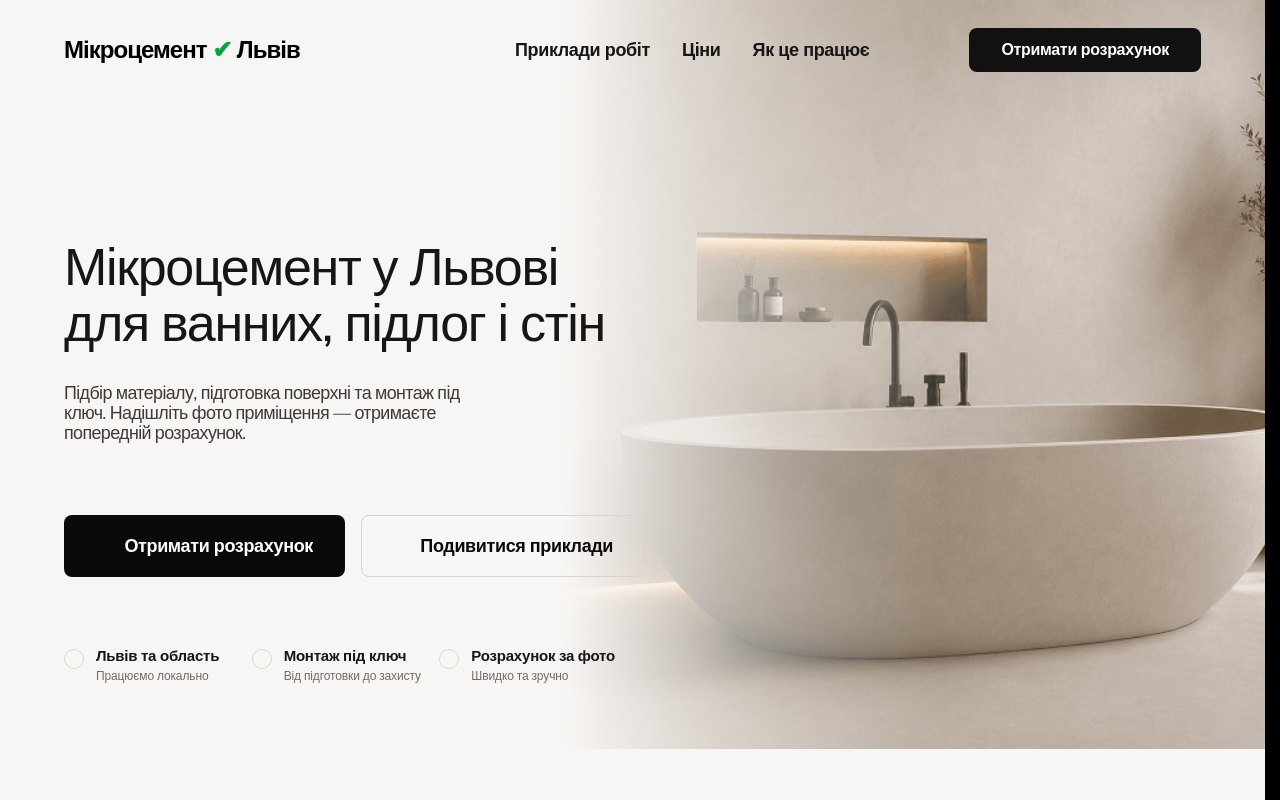
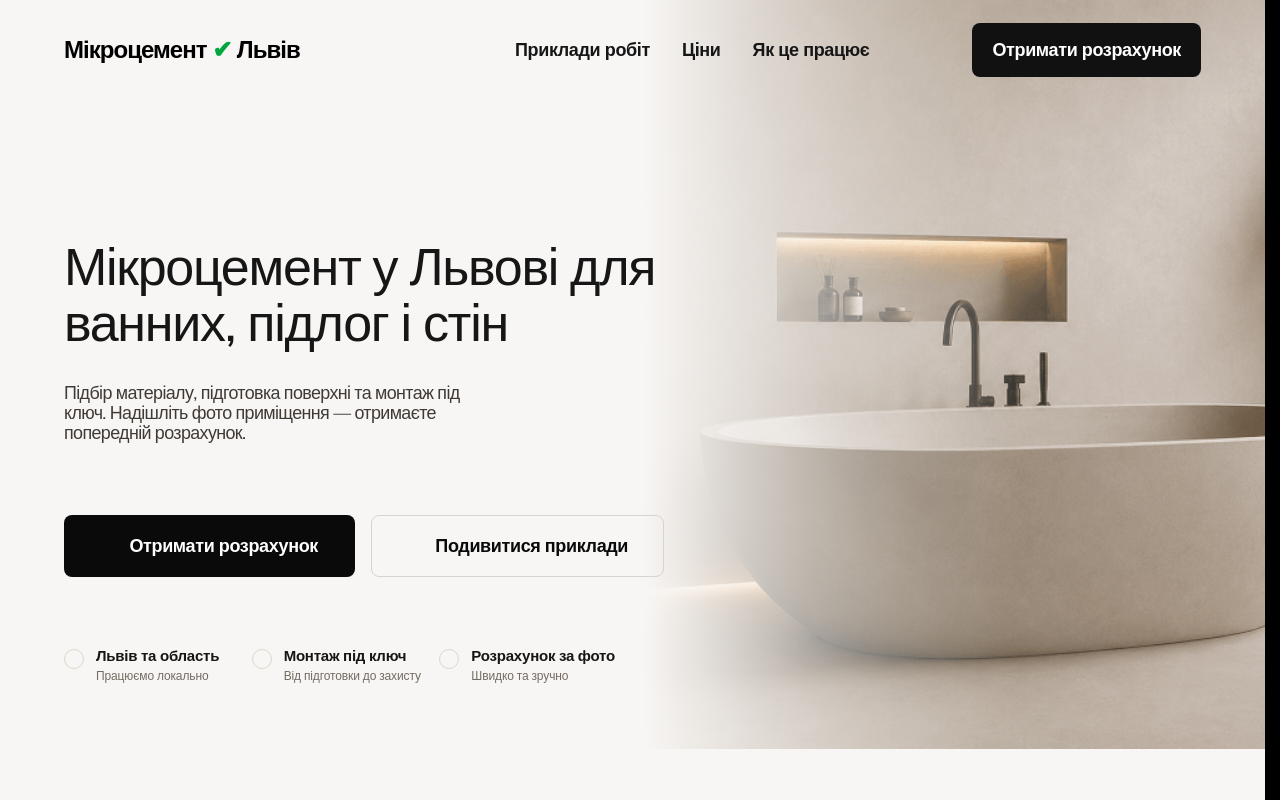
Before and after one commit to Sashko-kapillar/leadgen-microcement-lviv, a React (Vite) app: page / in a window 1280 px wide. Shown: the top 800 px of the page. Built offline with nearby package versions, Linux system fonts and the light colour scheme.

Commit message:
fix header and benefits layout issues

```diff
--- a/src/components/Footer/Footer.tsx
+++ b/src/components/Footer/Footer.tsx
@@ -6,10 +6,10 @@ const Footer = ({ onPolicyClick }: FooterProps) => {
   const currentYear = new Date().getFullYear()
 
   return (
-    <footer className="xs:pb-[7px] 1xl:pb-14.5 4xl:pb-17 w-full pb-18.5 lg:pb-5">
+    <footer className="xs:pb-[7px] 4xl:pb-17 w-full pb-18.5 lg:pb-5 xl:pb-14.5">
       <div className="section">
         <div className="xs:pb-17 4xl:pb-6.5 pt-0 pb-0 lg:pb-5">
-          <div className="1xl:justify-none xs:mb-15 4xl:mb-15 mb-10.5 flex flex-row justify-between lg:mb-8">
+          <div className="xl:justify-none xs:mb-15 4xl:mb-15 mb-10.5 flex flex-row justify-between lg:mb-8">
             <div className="xs:gap-x-1.5 4xl:gap-x-3 flex flex-row items-start gap-x-[5px] lg:gap-x-2.5">
               <a href="/" className="flex gap-1.5">
                 <span className="sr-only">Повернутись на головну</span>
@@ -98,7 +98,7 @@ const Footer = ({ onPolicyClick }: FooterProps) => {
             </div>
 
             <div className="4xl:flex-row flex flex-col lg:w-1/2">
-              <div className="4xl:order-2 xs:mb-9.5 4xl:mb-0 1xl:whitespace-nowrap mb-11 flex flex-row lg:mb-8">
+              <div className="4xl:order-2 xs:mb-9.5 4xl:mb-0 mb-11 flex flex-row lg:mb-8 xl:whitespace-nowrap">
                 <a
                   href="#"
                   className="text-mountain-mist hover:text-tangerine group-focus:tangerine text-lg/[126%] tracking-[-0.03em] underline transition-colors duration-300"
@@ -111,7 +111,7 @@ const Footer = ({ onPolicyClick }: FooterProps) => {
                 </a>
               </div>
 
-              <div className="1xl:max-w-[280px] 4xl:mr-24 flex flex-col gap-4 lg:max-w-[296px]">
+              <div className="4xl:mr-24 flex flex-col gap-4 lg:max-w-[296px] xl:max-w-[280px]">
                 <p className="text-mountain-mist leading-[120%] font-medium">
                   © 2003–{currentYear} ТОВ «MBK МАШ»
                 </p>
--- a/src/components/Header/Header.tsx
+++ b/src/components/Header/Header.tsx
@@ -17,7 +17,7 @@ const Header = ({ isPrivacy = false, onShowHome }: HeaderProps) => {
   return (
     <>
       <header className="relative top-2 z-100 w-full bg-transparent lg:top-4">
-        <div className="1xl:py-0 section-container flex h-14 items-center justify-between gap-4 md:h-17">
+        <div className="section-container flex h-14 items-center justify-between gap-4 md:h-17 xl:py-0">
           <a href="/" className="flex py-2 md:py-4 lg:w-1/3">
             <span className="text- text-logo text-black md:not-sr-only">
               Мікроцемент <span className="text-green-600">✔</span> Львів
@@ -42,7 +42,7 @@ const Header = ({ isPrivacy = false, onShowHome }: HeaderProps) => {
                   type="button"
                   label="Отримати розрахунок"
                   variant="primary"
-                  className="text-cta-text 1xl:text-[18px]/[1] 1xl:py-4.5 1xl:px-5 bg-cta hover:bg-accent hidden border-none px-8 py-3.5 text-base/[100%] font-semibold backdrop-blur-[5px] md:flex"
+                  className="text-cta-text bg-cta hover:bg-accent hidden border-none px-8 py-3.5 text-base/[100%] font-semibold backdrop-blur-[5px] md:flex xl:px-5 xl:py-4.5 xl:text-[18px]/[1]"
                 />
                 {/* {!isBurgerMenuOpen && (
                   <SmartButton
@@ -50,7 +50,7 @@ const Header = ({ isPrivacy = false, onShowHome }: HeaderProps) => {
                     // onClick={() => setOpenBookModal(true)}
                     label="Отримати консультацію"
                     variant="primary"
-                    className="xs:flex text-star-dust border-star-dust 1xl:text-[18px]/[1] 1xl:py-4.5 1xl:px-5 bg-woodsmoke-black/50 hidden px-3 py-[15px] text-base/[100%] font-semibold backdrop-blur-[5px]"
+                    className="xs:flex text-star-dust border-star-dust xl:text-[18px]/[1] xl:py-4.5 xl:px-5 bg-woodsmoke-black/50 hidden px-3 py-[15px] text-base/[100%] font-semibold backdrop-blur-[5px]"
                   />
                 )}*/}
 
--- a/src/components/Hero/Hero.tsx
+++ b/src/components/Hero/Hero.tsx
@@ -23,8 +23,8 @@ const Hero = () => {
   return (
     <section className="bg-page relative mt-8 overflow-hidden lg:-mt-17">
       <div className="section-container relative z-10 flex flex-col items-center pb-0 lg:grid lg:min-h-[calc(100svh-72px)] lg:grid-cols-[0.9fr_1.1fr] lg:gap-10 lg:pt-0 lg:pb-16">
-        <div className="1xl:min-w-150 relative z-10 flex flex-col items-center lg:min-w-[580px] lg:items-start">
-          <h1 className="text-hero 1xl:max-w-200 max-w-[clamp(320px,calc(223.2px+23.05vw),400px)] tracking-tight md:max-w-[540px] lg:mt-60 lg:max-w-[720px] lg:min-w-140 lg:text-start">
+        <div className="relative z-10 flex flex-col items-center lg:min-w-[580px] lg:items-start xl:min-w-150">
+          <h1 className="text-hero max-w-[clamp(320px,calc(223.2px+23.05vw),400px)] tracking-tight md:max-w-[540px] lg:mt-60 lg:max-w-[720px] lg:min-w-140 lg:text-start xl:max-w-200">
             Мікроцемент у Львові для ванних, підлог і стін
           </h1>
 
@@ -79,7 +79,7 @@ const Hero = () => {
         </div>
       </div>
 
-      <div className="1xl:right-[clamp(-240px,calc(45.71px-12.29vw),-120px)] relative mt-10 h-[clamp(360px,75vw,620px)] w-full overflow-hidden lg:absolute lg:inset-y-0 lg:right-[clamp(-120px,calc(255.38px-22.85vw),-40px)] lg:mt-0 lg:h-full lg:w-[58vw]">
+      <div className="relative mt-10 h-[clamp(360px,75vw,620px)] w-full overflow-hidden lg:absolute lg:inset-y-0 lg:right-[clamp(-120px,calc(255.38px-22.85vw),-40px)] lg:mt-0 lg:h-full lg:w-[58vw] xl:right-[clamp(-240px,calc(45.71px-12.29vw),-120px)]">
         <img
           src={heroImage}
           alt="Ванна кімната з покриттям мікроцемент"
```
